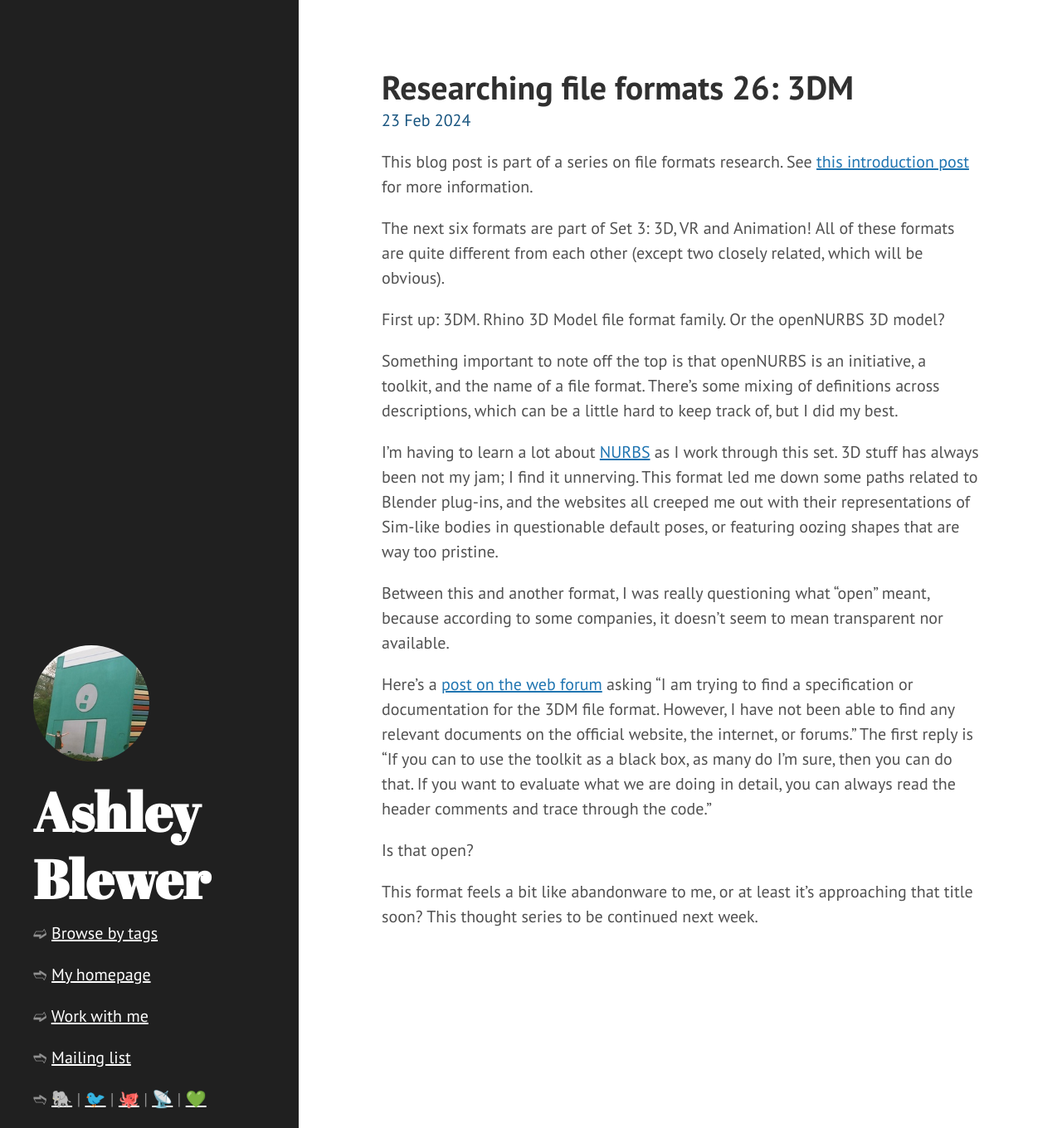
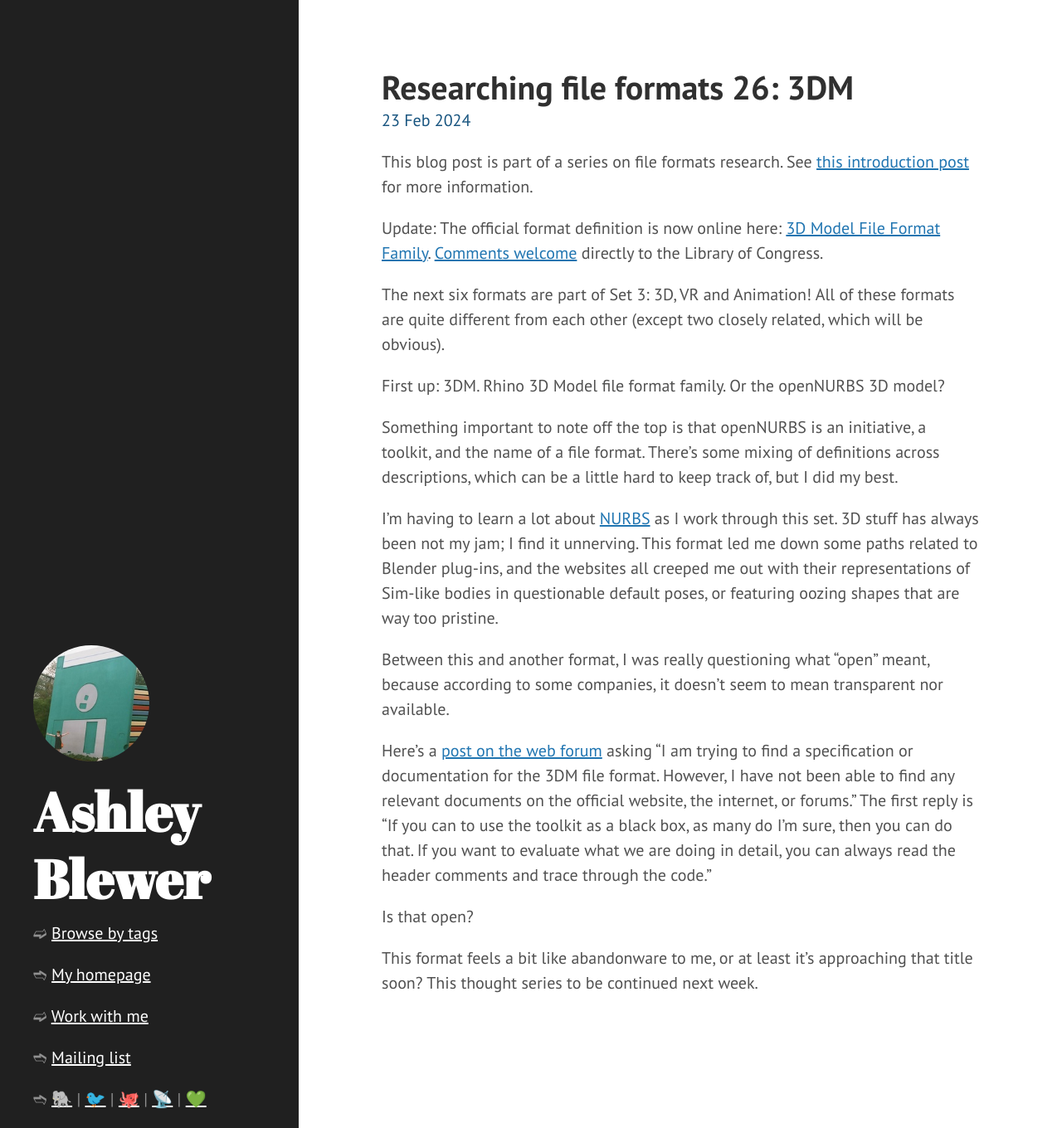
Before and after one commit to ablwr/ablwr.github.io, a Jekyll site: the page built from _posts/2024-02-23-researching-file-formats-26-3dm.md, in a window 1280 px wide and 1360 px high. Shown: the whole window at 83% size. Built offline with Jekyll 4.4.1, drawn with Linux system fonts in a browser that asks for light colours.

Commit message:
adds link to LC

```diff
--- a/_posts/2024-02-23-researching-file-formats-26-3dm.md
+++ b/_posts/2024-02-23-researching-file-formats-26-3dm.md
@@ -6,6 +6,8 @@ tags: [file formats, fdds]
 ---
 
 This blog post is part of a series on file formats research. See [this introduction post](https://bits.ashleyblewer.com/blog/2023/08/04/researching-file-formats-library-of-congress-sustainability-of-digital-formats/) for more information.
+
+Update: The official format definition is now online here: [3D Model File Format Family](https://www.loc.gov/preservation/digital/formats/fdd/fdd000601.shtml). [Comments welcome](https://www.loc.gov/preservation/digital/formats/contact_format.shtml) directly to the Library of Congress.
 
 The next six formats are part of Set 3: 3D, VR and Animation! All of these formats are quite different from each other (except two closely related, which will be obvious).
 
```
